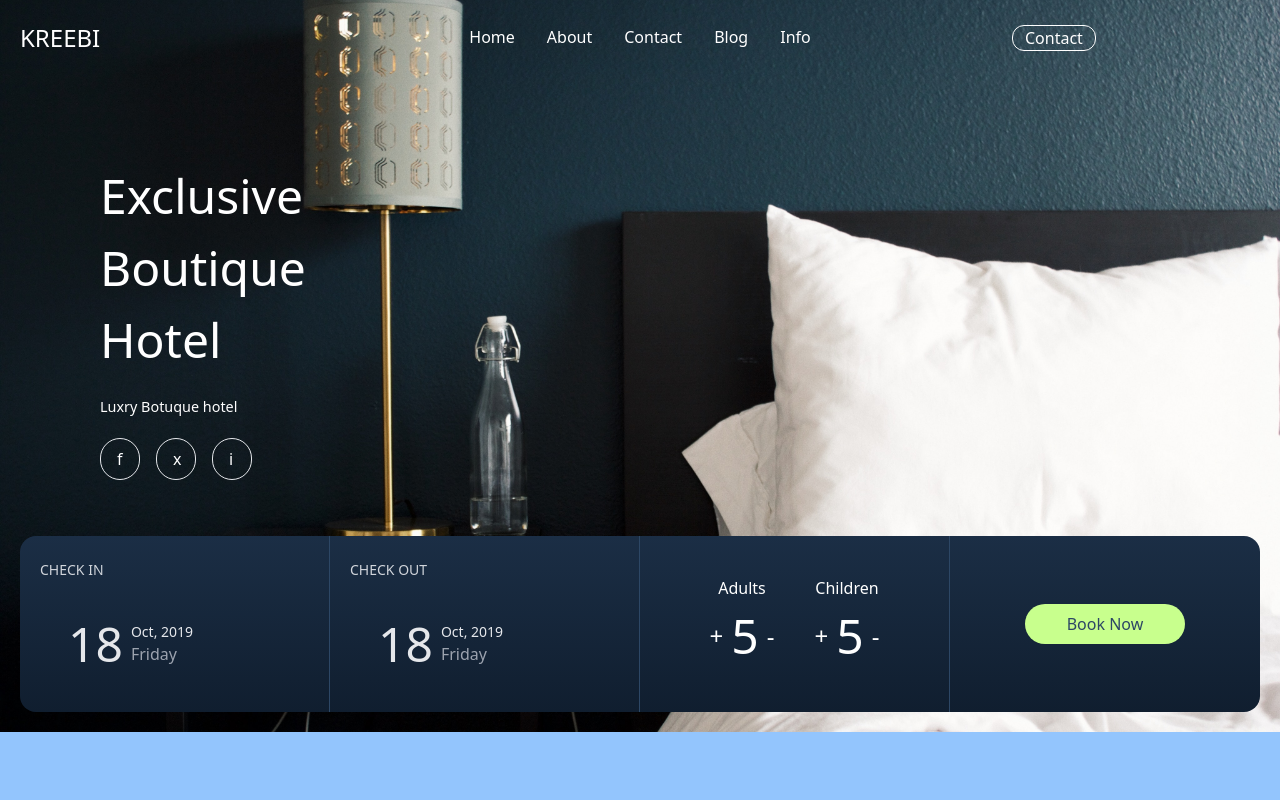
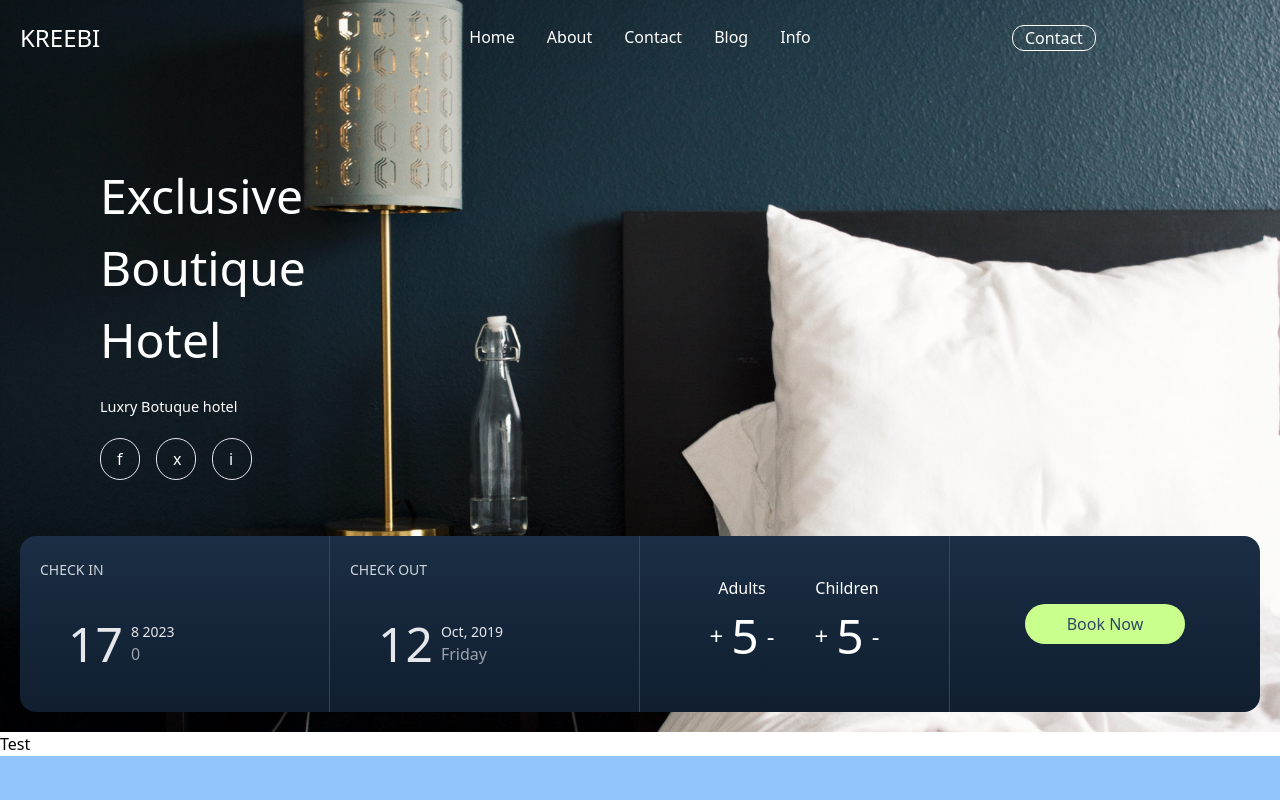
Before and after one commit to im-bipo/kreebi-hotel, a React (Vite) app: page / in a window 1280 px wide. Shown: the top 800 px of the page. Built offline with nearby package versions, Linux system fonts and the light colour scheme.

Commit message:
date-picker-calender set

```diff
--- a/src/App.jsx
+++ b/src/App.jsx
@@ -1,14 +1,17 @@
 import React from 'react'
 import NavBar from './Components/NavBar'
 import HeroLander from './Components/HeroLander'
-
+import Test from './Components/Test'
 const App = () => {
   return (
     <div>
       <NavBar />
       <HeroLander />
+      <Test/>
       <div className='h-[32rem] bg-blue-300'></div>
-      <div className='h-[32rem] bg-blue-200'>spa</div>
+      <div className='h-[32rem] bg-blue-200'>
+
+      </div>
       <div className='h-[32rem] bg-blue-300'>Restruant and Bar</div>
       <div className='h-[32rem] bg-blue-200'>Advntages</div>
       <div className='h-[32rem] bg-blue-300'>Rooms</div>
--- a/src/Components/Feature/DateBooking.jsx
+++ b/src/Components/Feature/DateBooking.jsx
@@ -1,22 +1,47 @@
-import React from 'react'
+import React, { useState } from 'react'
+
+import DatePicker from 'react-datepicker';
+import 'react-datepicker/dist/react-datepicker.css'
 const DateBooking = () => {
+
+    const removeDatePicker = () => {
+        document.getElementById('DatePickerContainer').classList.add('hidden')
+        console.log('remove date picker')
+    }
+    const handleDate = () => {
+
+        document.getElementById('DatePickerContainer').classList.toggle('hidden')
+        console.log('hi this gi')
+
+    }
+    const [startDate, setStartDate] = useState(new Date());
+    const [endDate, setEndDate] = useState(new Date());
+    const onChange = (dates) => {
+        const [start, end] = dates;
+        setStartDate(start);
+        setEndDate(end);
+    };
+
+    // console.log("hi this is call form something")
+
     return (
+        <>
             <div className='flex justify-center lg:items-center md:justify-end lg:block box-content'>
                 <div className='flex max-w-[26rem] flex-wrap mt-14 bg-gradient-to-b from-primaryDark to-[#101E2F] rounded-2xl lg:max-w-none '>
-                <div className=' w-full  p-5 border-b  border-primary sm:border-r sm:w-1/2 lg:w-1/4 flex flex-col justify-center lg:border-b-0'>
+                    <div onClick={handleDate} className=' w-full  p-5 border-b  border-primary sm:border-r sm:w-1/2 lg:w-1/4 flex flex-col justify-center lg:border-b-0'>
                         <h3 className='uppercase text-gray-300 text-sm mb-5'>Check IN</h3>
                         <div className='flex items-center  text-gray-200 p-5 rounded-md cursor-pointer hover:bg-[#1a2c43] active:bg-[#1a2c43]'>
-                        <h6 className=' w-fit text-5xl mx-2'>18</h6>
+                            <h6 className=' w-fit text-5xl mx-2'>{`${startDate.getDate()}`}</h6>
                             <div className='flex flex-col'>
-                            <p className='w-fit text-sm'>Oct, 2019</p>
-                            <p className=' w-fit text-gray-400 text-base'>Friday</p>
+                                <p className='w-fit text-sm'>{`${startDate.getMonth()} ${startDate.getFullYear()}`}</p>
+                                <p className=' w-fit text-gray-400 text-base'>{`${startDate.getDay()}`}</p>
                             </div>
                         </div>
                     </div>
                     <div className='  w-full p-5 border-b border-primary sm:w-1/2 lg:border-b-0 lg:border-r lg:w-1/4 flex flex-col justify-center'>
                         <h3 className='uppercase text-gray-300 text-sm mb-5'>Check Out</h3>
                         <div className='flex items-center  text-gray-200 p-5 rounded-md cursor-pointer hover:bg-[#1a2c43] active:bg-[#1a2c43]'>
-                        <h6 className=' w-fit text-5xl mx-2'>18</h6>
+                            <h6 className=' w-fit text-5xl mx-2'>12</h6>
                             <div className='flex flex-col'>
                                 <p className='w-fit text-sm'>Oct, 2019</p>
                                 <p className=' w-fit text-gray-400 text-base'>Friday</p>
@@ -50,7 +75,28 @@ const DateBooking = () => {
 
                     </div>
                 </div>
+                <div id='DatePickerContainer' className='hidden'>
+                    <div className='fixed flex flex-col justify-center items-center w-full h-full bg-gray-950 bg-opacity-50 top-0 left-0 right-0 bottom-0' >
+                        <div onClick={removeDatePicker} className='relative left-32 bottom-5'>
+                            x
                         </div>
+                        <DatePicker
+                            selected={startDate}
+                            onChange={onChange}
+                            startDate={startDate}
+                            endDate={endDate}
+                            selectsRange
+                            inline
+                        />
+                        <div>
+                            <button onClick={removeDatePicker} className='bg-gray-200 text-primary rounded-lg p-5 py-1'>
+                                Done
+                            </button>
+                        </div>
+                    </div>
+                </div>
+            </div>
+        </>
     )
 }
 
--- /dev/null
+++ b/src/Components/Feature/DatePicker.jsx
@@ -0,0 +1,24 @@
+import React, {useState} from 'react'
+import DatePicker from 'react-datepicker';
+import 'react-datepicker/dist/react-datepicker.css'
+const Test = () => {
+    const [startDate, setStartDate] = useState(new Date());
+    const [endDate, setEndDate] = useState(null);
+    const onChange = (dates) => {
+      const [start, end] = dates;
+      setStartDate(start);
+      setEndDate(end);
+    };
+    return (
+      <DatePicker
+        selected={startDate}
+        onChange={onChange}
+        startDate={startDate}
+        endDate={endDate}
+        selectsRange
+        inline
+      />
+    );
+}
+
+export default Test
--- /dev/null
+++ b/src/Components/Test.jsx
@@ -0,0 +1,9 @@
+import React from 'react'
+
+const Test = () => {
+  return (
+    <div>Test</div>
+  )
+}
+
+export default Test
```
Lines whose indentation alone changed are shown as unchanged.
